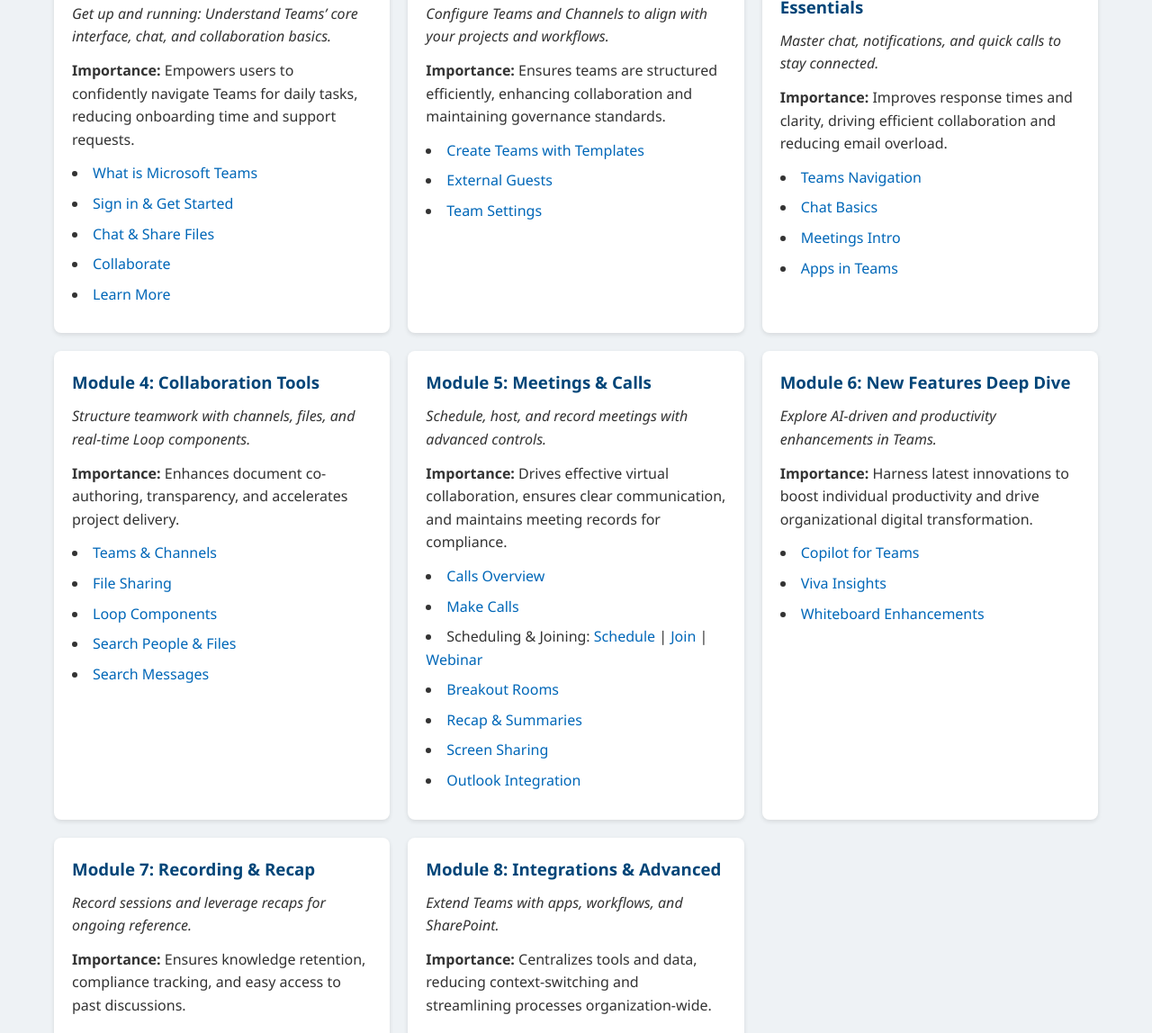
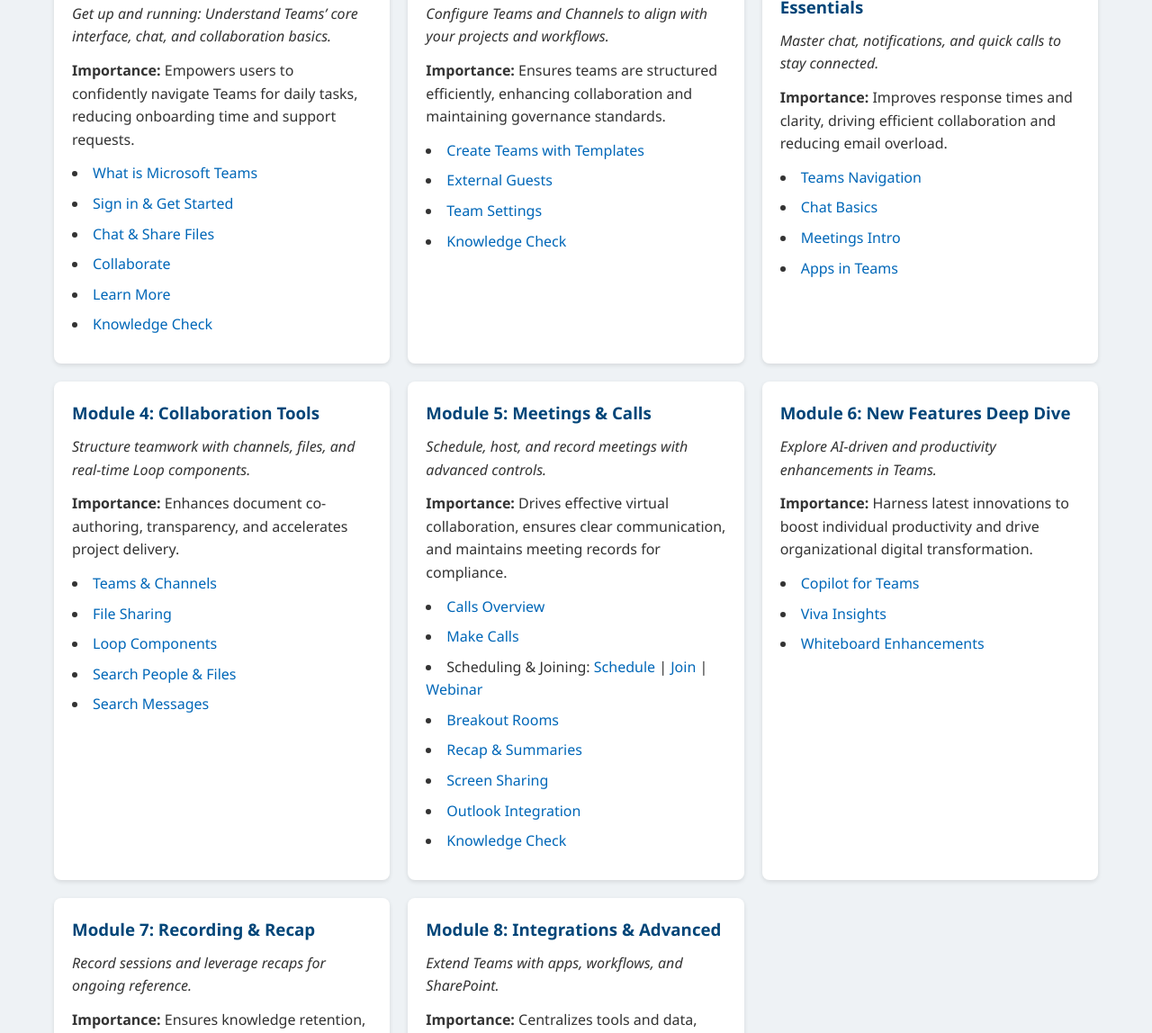
Before and after one commit to Mayowa455/Fiskaltrust, a plain HTML site: page index.html in a window 1280 px wide. Shown: the part 569-1717 px from the top of the page at 90% size. Drawn offline with Linux system fonts and the light colour scheme.

```diff
--- a/index.html
+++ b/index.html
@@ -3,7 +3,7 @@
 <head>
   <meta charset="UTF-8" />
   <meta name="viewport" content="width=device-width, initial-scale=1.0" />
-  <title>Microsoft Teams Training Program | fiskaltrust</title>
+  <title>index | fiskaltrust</title>
   <style>
     /* Reset & Base */
     * { box-sizing: border-box; margin: 0; padding: 0; }
@@ -81,6 +81,7 @@
           <li><a href="https://support.microsoft.com/en-us/office/chat-and-share-files-in-teams-d7978db0-33b5-4ad3-93ac-ef0bd3c2a670" target="_blank">Chat & Share Files</a></li>
           <li><a href="https://support.microsoft.com/en-us/office/collaborate-in-teams-31e38b35-96ab-447a-acb2-97bb5c0716c0" target="_blank">Collaborate</a></li>
           <li><a href="https://support.microsoft.com/en-us/office/learn-more-about-teams-f87289ef-3c5a-4b8e-aaed-6eb99e51ade7" target="_blank">Learn More</a></li>
+          <li><a href="https://learn.microsoft.com/en-us/training/modules/introduction-to-collaborating-microsoft-teams/5-knowledge-check" target="_blank">Knowledge Check</a></li>
         </ul>
       </div>
 
@@ -93,6 +94,7 @@
           <li><a href="https://support.microsoft.com/en-us/office/create-a-team-with-team-templates-702a2977-e662-4038-bef5-bdf8ee47b17b" target="_blank">Create Teams with Templates</a></li>
           <li><a href="https://support.microsoft.com/en-us/office/work-with-external-guests-180ed260-d3ef-4247-9f24-1984fc76d5f0" target="_blank">External Guests</a></li>
           <li><a href="https://support.microsoft.com/en-us/office/manage-team-settings-92d238e6-0ae2-447e-af90-40b1052c4547" target="_blank">Team Settings</a></li>
+          <li><a href="https://learn.microsoft.com/en-us/training/modules/create-manage-teams-channels-microsoft-teams/7-knowledge-check" target="_blank">Knowledge Check</a></li>
         </ul>
       </div>
 
@@ -136,6 +138,7 @@
           <li><a href="https://support.microsoft.com/en-us/office/recap-in-microsoft-teams-c2e3a0fe-504f-4b2c-bf85-504938f110ef" target="_blank">Recap & Summaries</a></li>
           <li><a href="https://support.microsoft.com/en-us/office/show-your-screen-during-a-meeting-90c84e5a-b6fe-4ed4-9687-5923d230d3a7" target="_blank">Screen Sharing</a></li>
           <li><a href="https://support.microsoft.com/en-us/office/import-or-subscribe-to-a-calendar-in-outlook-com-or-outlook-on-the-web-cff1429c-5af6-41ec-a5b4-74f2c278e98c#id0edd=work%2Fschool_account" target="_blank">Outlook Integration</a></li>
+        <li><a href="https://learn.microsoft.com/en-us/training/modules/facilitate-meetings-events-microsoft-teams/6-knowledge-check" target="_blank">Knowledge Check</a></li>
         </ul>
       </div>
 
```
